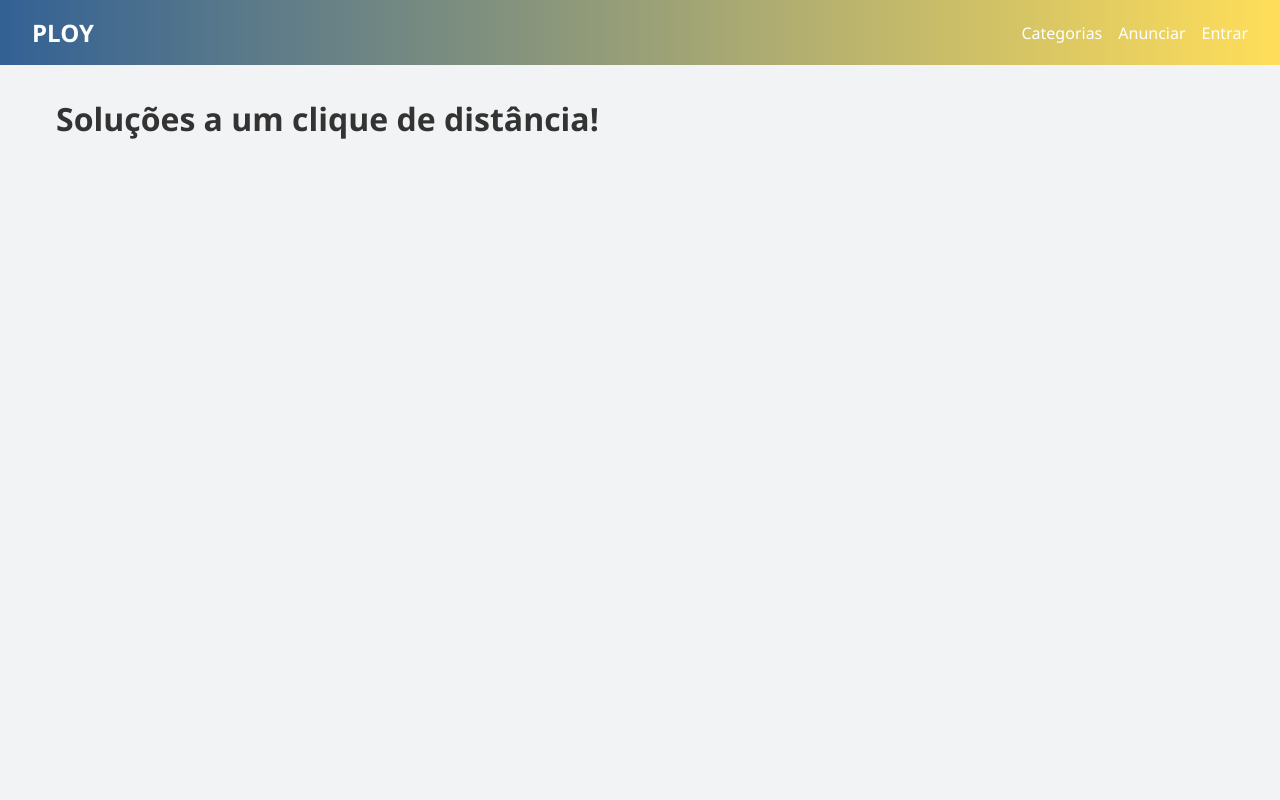
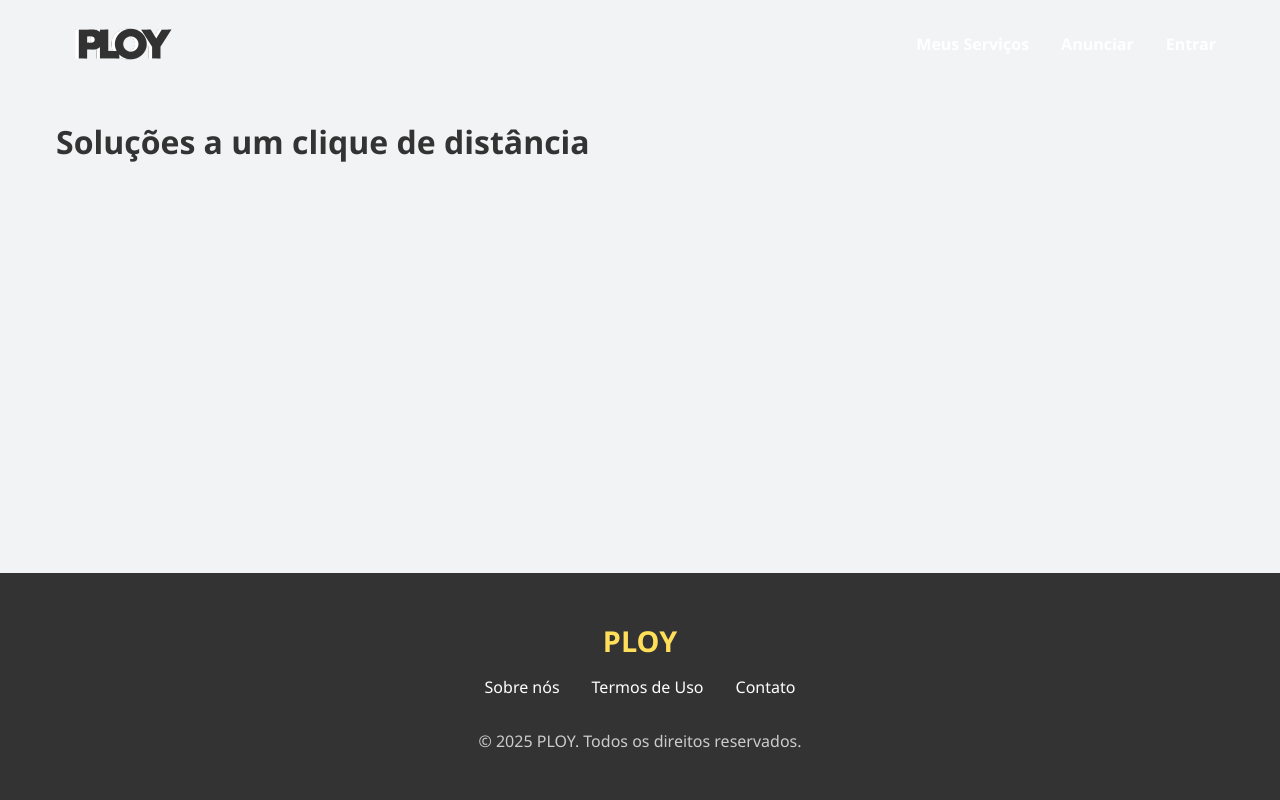
Before and after one commit to JPOI77/PLOY, a Flask app: page / in a window 1280 px wide. Run offline with Flask 3, Linux system fonts and the light colour scheme; data that the repository does not hold is empty.

Commit message:
alterações parciais no front-end do site

```diff
--- a/static/style.css
+++ b/static/style.css
@@ -9,43 +9,64 @@
   font-family: 'Segoe UI', Tahoma, sans-serif;
   background-color: #f2f3f4;
   color: #333;
+  display: flex;
+  flex-direction: column;
+  min-height: 100vh;
 }
 
 /* Navbar */
 .navbar {
-  background: linear-gradient(to right, #336195, #FFDE59);
+  background: linear-gradient(to right, #507cae);
   color: white;
-  padding: 1rem 2rem;
+  padding: 1.5rem 4rem;
   display: flex;
   justify-content: space-between;
   align-items: center;
 }
 
-.logo {
-  font-size: 1.5rem;
-  font-weight: bold;
-}
-
 .nav-links {
   list-style: none;
   display: flex;
-  gap: 1rem;
+  gap: 2rem;
 }
 
 .nav-links a {
   color: white;
   text-decoration: none;
-  font-weight: 500;
+  font-weight: 800;
+  position: relative;
+  padding: 5px 0;
+  transition: color 0.3s ease;
 }
 
-/* Container principal */
+.nav-links a::after {
+  content: '';
+  position: absolute;
+  width: 0;
+  height: 2px;
+  bottom: 0;
+  left: 50%;
+  background-color: #FFDE59;
+  transition: all 0.3s ease-in-out;
+  transform: translateX(-50%);
+}
+
+.nav-links a:hover::after {
+  width: 100%;
+}
+
+.nav-links a:hover {
+  opacity: 0.9;
+}
+
 .container {
   max-width: 1200px;
   margin: 2rem auto;
   padding: 0 1rem;
+  flex: 1;
+  width: 100%;
 }
 
-/* Cards */
 .card-grid {
   display: grid;
   grid-template-columns: repeat(auto-fit, minmax(260px, 1fr));
@@ -89,3 +110,36 @@
   font-size: 0.9rem;
   color: #666;
 }
+
+.main-footer {
+  background-color: #333;
+  color: #ccc;
+  padding: 3rem 1rem;
+  margin-top: 4rem; /* Empurra o footer para longe do conteúdo */
+  text-align: center;
+}
+
+.footer-logo {
+  font-size: 1.8rem;
+  font-weight: bold;
+  color: #FFDE59;
+  margin-bottom: 1rem;
+}
+
+.footer-links {
+  list-style: none;
+  display: flex;
+  justify-content: center;
+  gap: 2rem;
+  margin-bottom: 2rem;
+}
+
+.footer-links a {
+  color: white;
+  text-decoration: none;
+}
+
+.footer-links a:hover {
+  color: #FFDE59;
+  text-decoration: underline;
+}
--- a/templates/index.html
+++ b/templates/index.html
@@ -18,6 +18,11 @@
       box-shadow: 0 4px 12px rgba(0, 0, 0, 0.15);
     }
 
+    .card:hover .card-details {
+      display: block;
+      animation: fadeIn 0.3s ease;
+    }
+
     .card-details {
       display: none;
       background-color: #fafafa;
@@ -35,8 +40,8 @@
     .chat-button {
       display: inline-block;
       width: 100%;
-      background: linear-gradient(90deg, #336195, #FFDE59);
-      color: white;
+      background: linear-gradient(90deg, #FFDE59);
+      color: rgb(48, 48, 48);
       border: none;
       padding: 10px;
       text-align: center;
@@ -60,9 +65,9 @@
 </head>
 <body>
   <nav class="navbar">
-    <div class="logo">PLOY</div>
+    <img src="{{ url_for('static', filename='imagens/logoPLOY.png')}}" width="120px" height="40px">
     <ul class="nav-links">
-      <li><a href="#">Categorias</a></li>
+      <li><a href="/meus-servicos">Meus Serviços</a></li>
 
       {%if session.get('logged_in')%}
       <li><a href="/publicar-servico">Anunciar</a></li>
@@ -80,10 +85,10 @@
   </nav>
 
   <main class="container">
-    <h1>Soluções a um clique de distância!</h1>
+    <h1>Soluções a um clique de distância</h1>
     <div class="card-grid">
       {% for servico in servicos %}
-      <div class="card" onclick="expandCard(this)">
+      <div class="card">
         <img src="{{ url_for('static', filename='imagens/' + servico.imagem) }}" alt="{{ servico.titulo }}">
         <div class="card-body">
           <h2 class="card-title">{{ servico.titulo }}</h2>
@@ -104,14 +109,16 @@
     </div>
   </main>
 
-   <script>
-    function expandCard(card) {
-      const details = card.querySelector('.card-details');
-      const isVisible = details.style.display === 'block';
-      document.querySelectorAll('.card-details').forEach(d => d.style.display = 'none');
-      details.style.display = isVisible ? 'none' : 'block';
-    }
-  </script>
-
+  <footer class="main-footer">
+    <div class="footer-content">
+      <div class="footer-logo">PLOY</div>
+      <ul class="footer-links">
+        <li><a href="#">Sobre nós</a></li>
+        <li><a href="#">Termos de Uso</a></li>
+        <li><a href="#">Contato</a></li>
+      </ul>
+      <p class="copyright">&copy; 2025 PLOY. Todos os direitos reservados.</p>
+    </div>
+  </footer>
 </body>
 </html>
--- a/views.py
+++ b/views.py
@@ -169,3 +169,42 @@
         conn.close()
 
         return render_template('meus_servicos.html', servicos=servicos, chats=chats)
+
+    # ... código existente ...
+
+    @app.route('/excluir-servico/<int:id_servico>', methods=['POST'])
+    def excluir_servico(id_servico):
+        # Verifica se o usuário está logado
+        if "usuario_id" not in session:
+            flash("Você precisa estar logado para realizar esta ação.", "warning")
+            return redirect(url_for("login"))
+
+        id_usuario = session["usuario_id"]
+        conn = get_db_connection()
+
+        try:
+            with conn.cursor() as cursor:
+                # 1. Segurança: Verificar se o serviço pertence mesmo ao usuário logado
+                cursor.execute("SELECT id, imagem FROM servicos WHERE id = %s AND id_usuario = %s", (id_servico, id_usuario))
+                servico = cursor.fetchone()
+
+                if servico:
+                    #Excluir mensagens relacionadas
+                    cursor.execute("DELETE FROM mensagens WHERE id_servico = %s", (id_servico,))
+
+                    #Excluir o serviço
+                    cursor.execute("DELETE FROM servicos WHERE id = %s", (id_servico,))
+                    conn.commit()
+
+                    flash("Serviço excluído com sucesso!", "success")
+                else:
+                    flash("Erro: Serviço não encontrado ou você não tem permissão para excluí-lo.", "danger")
+
+        except Exception as e:
+            conn.rollback()
+            print(f"Erro ao excluir: {e}")
+            flash("Ocorreu um erro ao tentar excluir o serviço.", "danger")
+        finally:
+            conn.close()
+
+        return redirect(url_for('meus_servicos'))
```
Also changed, not shown: templates/meus_servicos.html (+14 -3 lines), static/imagens/Cameraman.png (added), static/imagens/ChatGPT_Image_23_de_set._de_2025_20_17_11.png (added), static/imagens/UnhasAzuis.png (added), static/imagens/logoPLOY.png (added).
